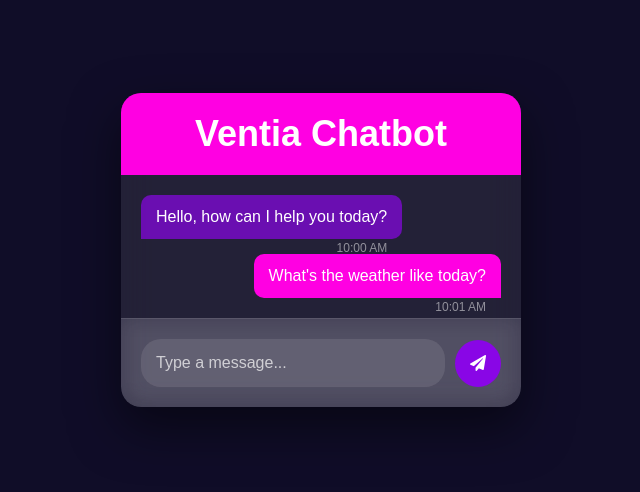
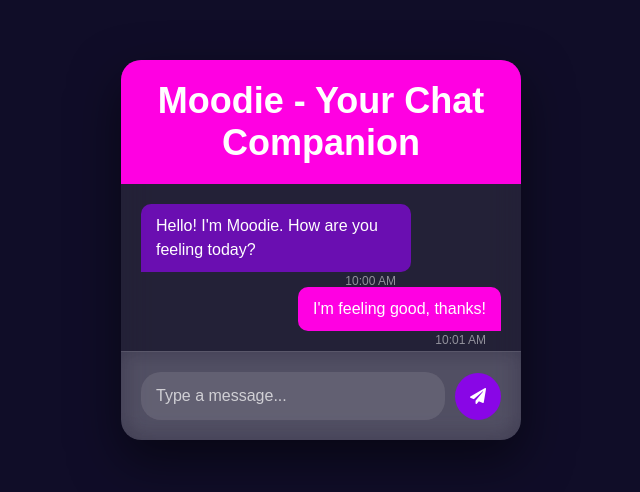
Before and after one commit to Suneet3476/ventia, a plain HTML site: page public/chatbot.html in a window 1280 px wide. Shown: the part 150-642 px from the top of the page, without its empty margins (319-959 px from the left). Drawn offline with Linux system fonts and the light colour scheme.

Commit message:
Update chatbot.html

```diff
--- a/public/chatbot.html
+++ b/public/chatbot.html
@@ -3,27 +3,28 @@
 <head>
   <meta charset="UTF-8">
   <meta name="viewport" content="width=device-width, initial-scale=1.0">
-  <title>Ventia Chatbot</title>
+  <title>Moodie - Your Chatbot</title>
   <link rel="stylesheet" href="chatbot.css">
   <script defer src="chatbot.js"></script>
   <link rel="stylesheet" href="https://cdnjs.cloudflare.com/ajax/libs/font-awesome/5.15.3/css/all.min.css">
 </head>
 <body>
+  <!-- Full-screen Chat Interface -->
   <div class="chat-container">
     <!-- Chat Header -->
     <div class="chat-header">
-      <h2>Ventia Chatbot</h2>
+      <h2>Moodie - Your Chat Companion</h2>
     </div>
 
-    <!-- Chat Box (Conversation) -->
+    <!-- Chat Box (Conversation History) -->
     <div class="chat-box" id="chat-box">
-      <!-- Message examples -->
+      <!-- Example Messages (can be removed later) -->
       <div class="message bot-message">
-        <p>Hello, how can I help you today?</p>
+        <p>Hello! I'm Moodie. How are you feeling today?</p>
         <span class="message-time">10:00 AM</span>
       </div>
       <div class="message user-message">
-        <p>What's the weather like today?</p>
+        <p>I'm feeling good, thanks!</p>
         <span class="message-time">10:01 AM</span>
       </div>
     </div>
```
